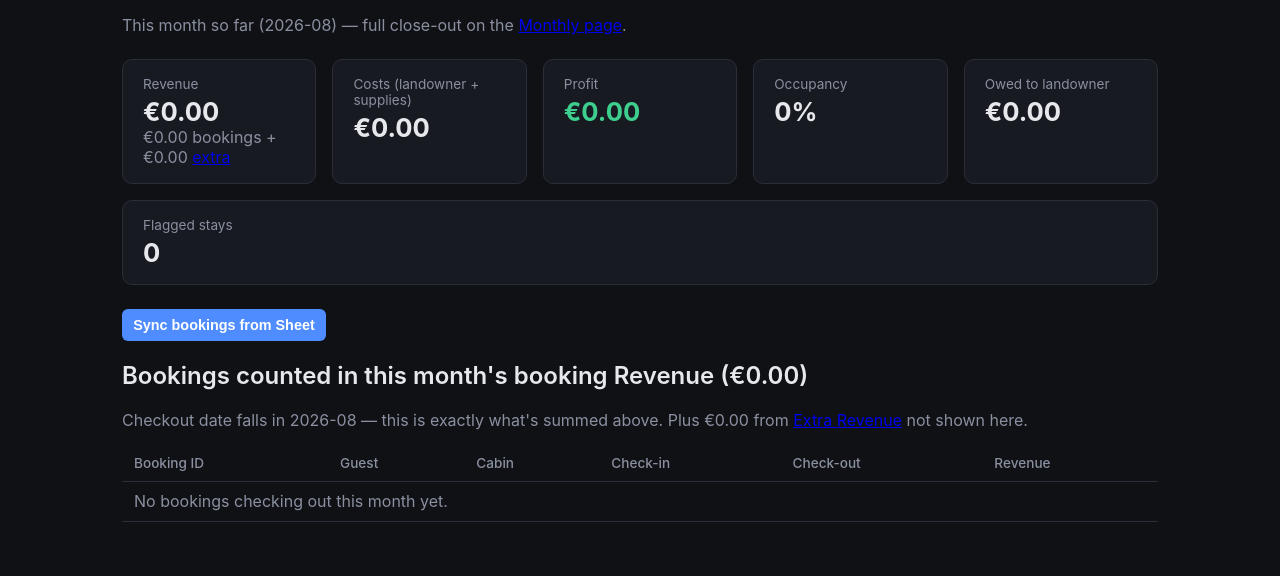
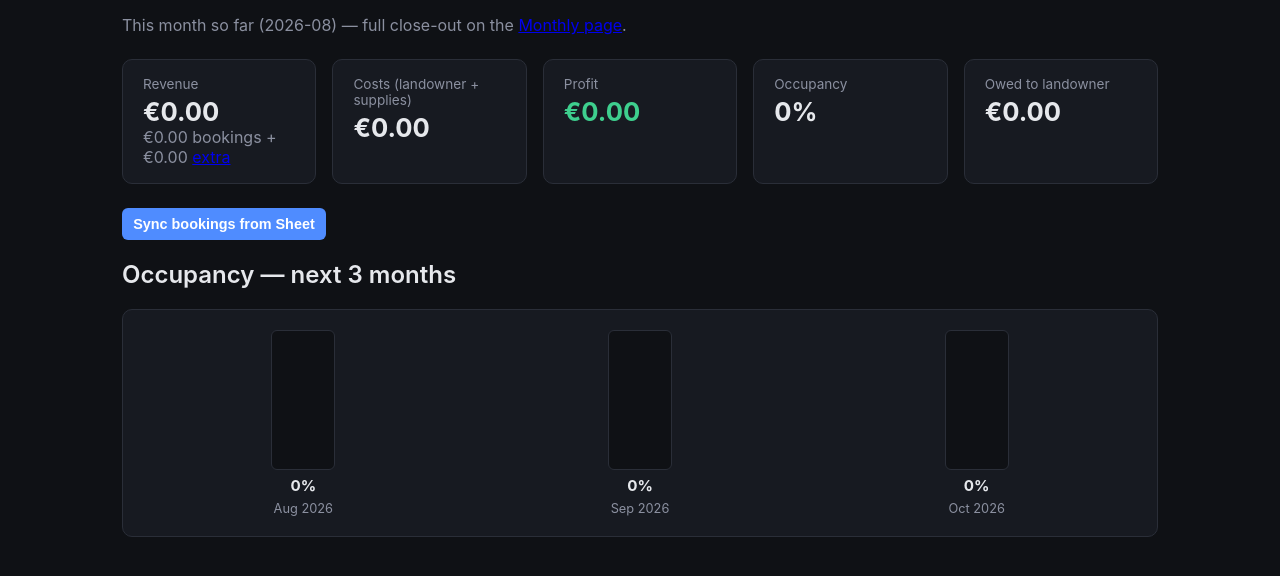
Before and after one commit to bernardocatalaof-star/sollo, a FastAPI app: page / in a window 1280 px wide. Shown: the part 152-728 px from the top of the page. Run offline with FastAPI, Linux system fonts and the light colour scheme.

Commit message:
Dashboard: drop bookings table + flagged stays, add 3-month occupancy chart
The "bookings counted in this month's revenue" table and the Flagged
stays card were cluttering the at-a-glance dashboard (the former is still
answerable by filtering /bookings by checkout date if needed). Replaced
with a simple bar chart of occupancy for the current month plus the next
two, via a new upcoming_occupancy() helper in analytics.py.

```diff
--- a/app/main.py
+++ b/app/main.py
@@ -5,7 +5,7 @@ from fastapi.staticfiles import StaticFiles
 from fastapi.templating import Jinja2Templates
 from sqlalchemy.orm import Session
 
-from app.analytics import bookings_closing_in_month, financial_summary, landowner_statement
+from app.analytics import financial_summary, landowner_statement, upcoming_occupancy
 from app.config import settings
 from app.database import Base, SessionLocal, engine
 from app.routers import auth, bookings, calendar, expenses, extra_revenue, ledger, monthly
@@ -33,7 +33,7 @@ def dashboard(request: Request):
         today = date.today()
         statement = landowner_statement(db, today.year, today.month)
         summary = financial_summary(db, today.year, today.month)
-        revenue_bookings = bookings_closing_in_month(db, today.year, today.month)
+        occupancy_months = upcoming_occupancy(db, today.year, today.month, count=3)
         needs_google_connect = settings.sheets_source_mode == "oauth_user" and not oauth_is_connected(db)
     finally:
         db.close()
@@ -45,7 +45,7 @@ def dashboard(request: Request):
             "month": today.month,
             "statement": statement,
             "summary": summary,
-            "revenue_bookings": revenue_bookings,
+            "occupancy_months": occupancy_months,
             "needs_google_connect": needs_google_connect,
         },
     )
--- a/app/static/style.css
+++ b/app/static/style.css
@@ -108,6 +108,35 @@ button.danger { background: var(--bad); }
 .notice.error { background: rgba(239,90,90,0.1); border-color: var(--bad); }
 .notice a { color: var(--accent); }
 
+.bar-chart {
+  display: flex;
+  gap: 1.5rem;
+  align-items: flex-end;
+  background: var(--panel);
+  border: 1px solid var(--border);
+  border-radius: 10px;
+  padding: 1.25rem 1.5rem;
+  margin: 1rem 0;
+}
+
+.bar-chart-col { display: flex; flex-direction: column; align-items: center; gap: 0.4rem; flex: 1; }
+
+.bar-chart-track {
+  width: 100%;
+  max-width: 64px;
+  height: 140px;
+  background: var(--bg);
+  border: 1px solid var(--border);
+  border-radius: 6px;
+  display: flex;
+  align-items: flex-end;
+  overflow: hidden;
+}
+
+.bar-chart-fill { width: 100%; background: var(--accent); border-radius: 4px 4px 0 0; }
+.bar-chart-value { font-weight: 700; font-size: 0.95rem; }
+.bar-chart-label { color: var(--muted); font-size: 0.8rem; }
+
 .month-nav { display: flex; align-items: center; gap: 1rem; margin-bottom: 1rem; }
 .month-nav a { color: var(--accent); text-decoration: none; }
 
--- a/app/templates/dashboard.html
+++ b/app/templates/dashboard.html
@@ -33,42 +33,22 @@
     <div class="label">Owed to landowner</div>
     <div class="value">€{{ "%.2f"|format(statement.total_owed) }}</div>
   </div>
-  <div class="card">
-    <div class="label">Flagged stays</div>
-    <div class="value {{ 'bad' if summary.flagged_stays else '' }}">{{ summary.flagged_stays }}</div>
-  </div>
 </div>
 
 <form class="inline" method="post" action="/sync">
   <button type="submit" {{ "disabled" if needs_google_connect else "" }}>Sync bookings from Sheet</button>
 </form>
 
-<h2>Bookings counted in this month's booking Revenue (€{{ "%.2f"|format(summary.booking_revenue) }})</h2>
-<p class="muted">Checkout date falls in {{ year }}-{{ "%02d"|format(month) }} — this is exactly what's summed above. Plus €{{ "%.2f"|format(summary.extra_revenue) }} from <a href="/ledger">Extra Revenue</a> not shown here.</p>
-<table>
-  <thead>
-    <tr>
-      <th>Booking ID</th>
-      <th>Guest</th>
-      <th>Cabin</th>
-      <th>Check-in</th>
-      <th>Check-out</th>
-      <th>Revenue</th>
-    </tr>
-  </thead>
-  <tbody>
-    {% for booking in revenue_bookings %}
-    <tr>
-      <td><a class="rowlink" href="/bookings/{{ booking.id }}">{{ booking.external_id }}</a></td>
-      <td>{{ booking.guest_name or "—" }}</td>
-      <td>{{ booking.cabin.name }}</td>
-      <td>{{ booking.check_in }}</td>
-      <td>{{ booking.check_out }}</td>
-      <td>€{{ "%.2f"|format(booking.total_price) }}</td>
-    </tr>
-    {% else %}
-    <tr><td colspan="6" class="muted">No bookings checking out this month yet.</td></tr>
-    {% endfor %}
-  </tbody>
-</table>
+<h2>Occupancy — next 3 months</h2>
+<div class="bar-chart">
+  {% for m in occupancy_months %}
+  <div class="bar-chart-col">
+    <div class="bar-chart-track">
+      <div class="bar-chart-fill" style="height: {{ (m.rate * 100)|round(0, 'floor') }}%;"></div>
+    </div>
+    <div class="bar-chart-value">{{ "%.0f"|format(m.rate * 100) }}%</div>
+    <div class="bar-chart-label">{{ m.label }}</div>
+  </div>
+  {% endfor %}
+</div>
 {% endblock %}
```
Also changed, not shown: app/analytics.py (+19 -0 lines), tests/test_analytics.py (+11 -1 lines).
